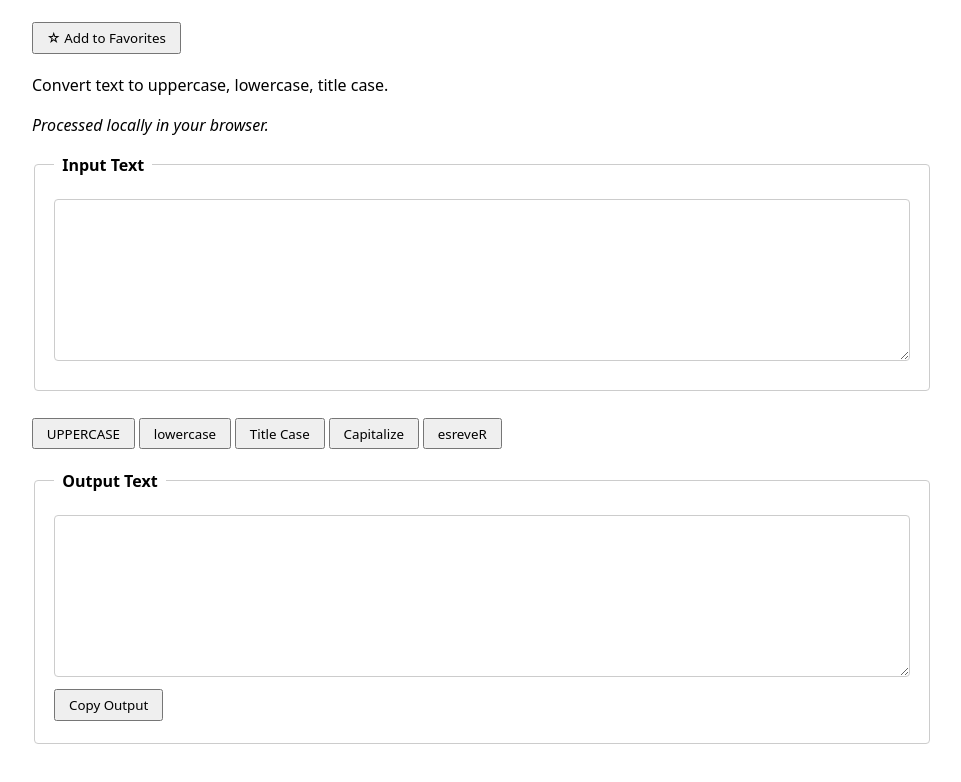
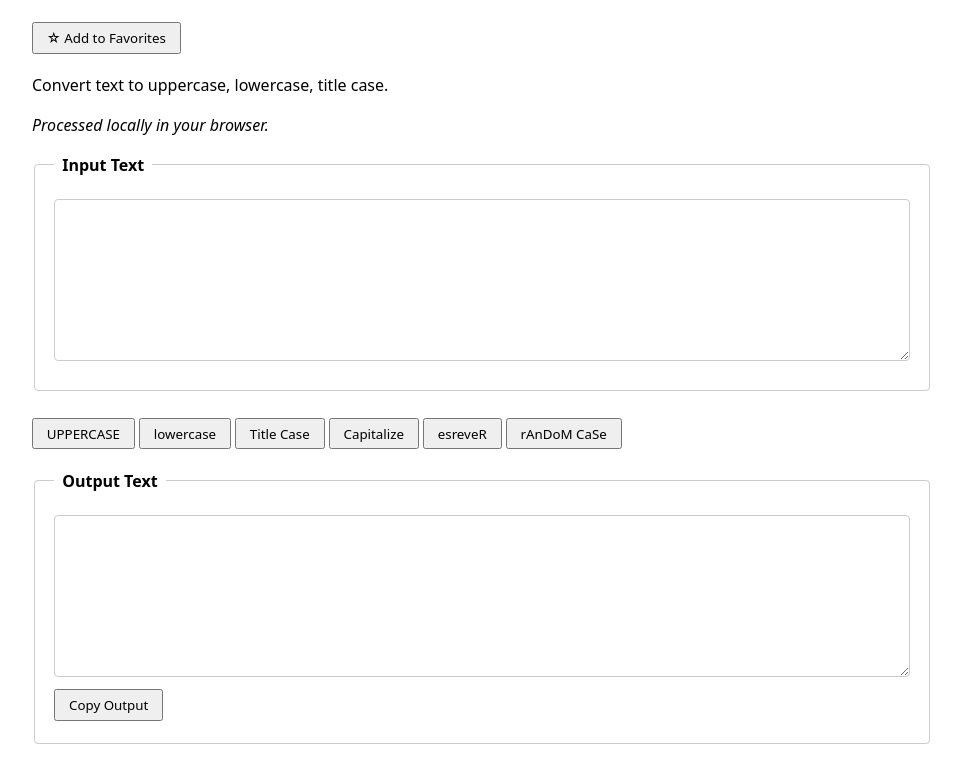
Before and after one commit to gobelet69/web-tools, a website: page text/case-converter.html in a window 1280 px wide. Shown: the part 120-902 px from the top of the page, without its empty margins (158-1119 px from the left). Drawn offline with Linux system fonts and the light colour scheme.

Commit message:
feat: add random case (spongebob case) to case converter

```diff
--- a/text/case-converter.html
+++ b/text/case-converter.html
@@ -28,6 +28,7 @@
       <button onclick="convert('title')">Title Case</button>
       <button onclick="convert('cap')">Capitalize</button>
       <button onclick="convert('reverse')">esreveR</button>
+      <button onclick="convert('random')">rAnDoM CaSe</button>
     </div>
 
     <fieldset>
@@ -59,6 +60,8 @@
         res = text.charAt(0).toUpperCase() + text.slice(1).toLowerCase();
       } else if (type === 'reverse') {
         res = text.split('').reverse().join('');
+      } else if (type === 'random') {
+        res = text.split('').map(c => Math.random() > 0.5 ? c.toUpperCase() : c.toLowerCase()).join('');
       }
       output.value = res;
     }
```
